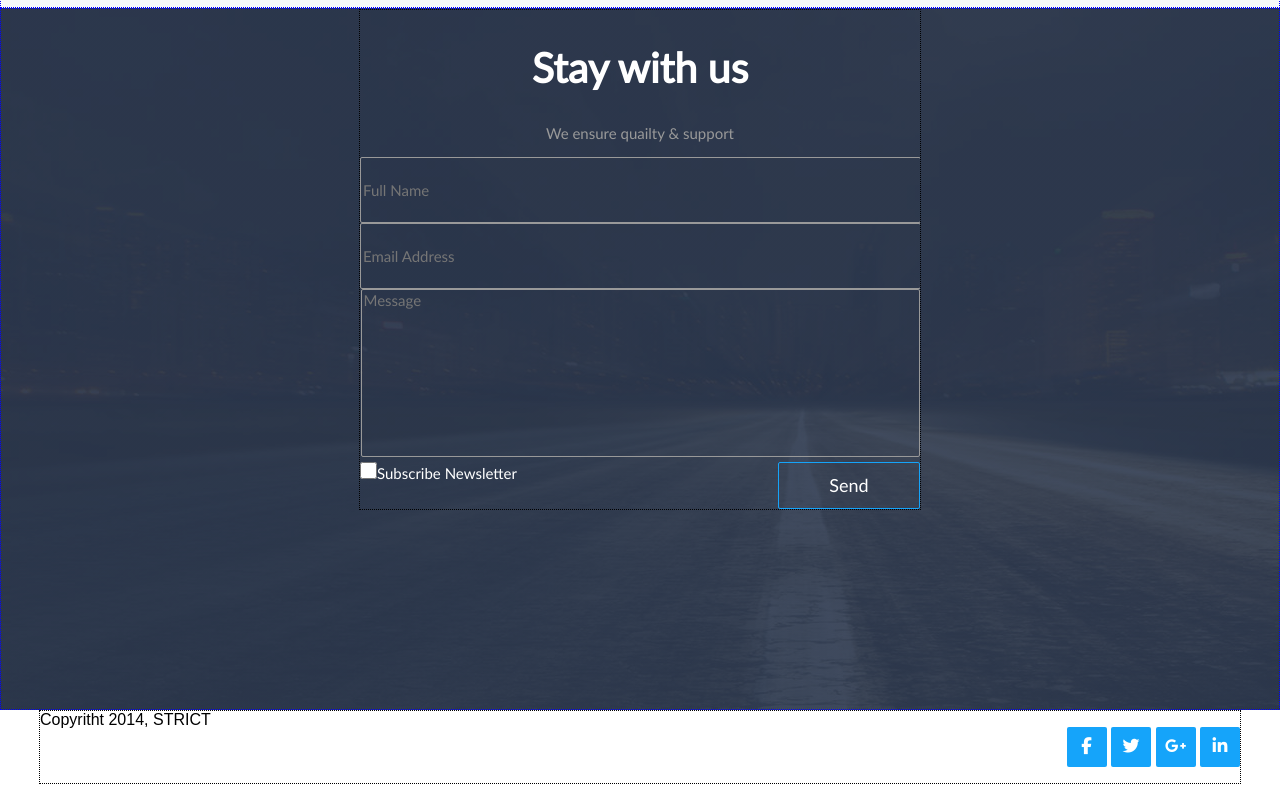
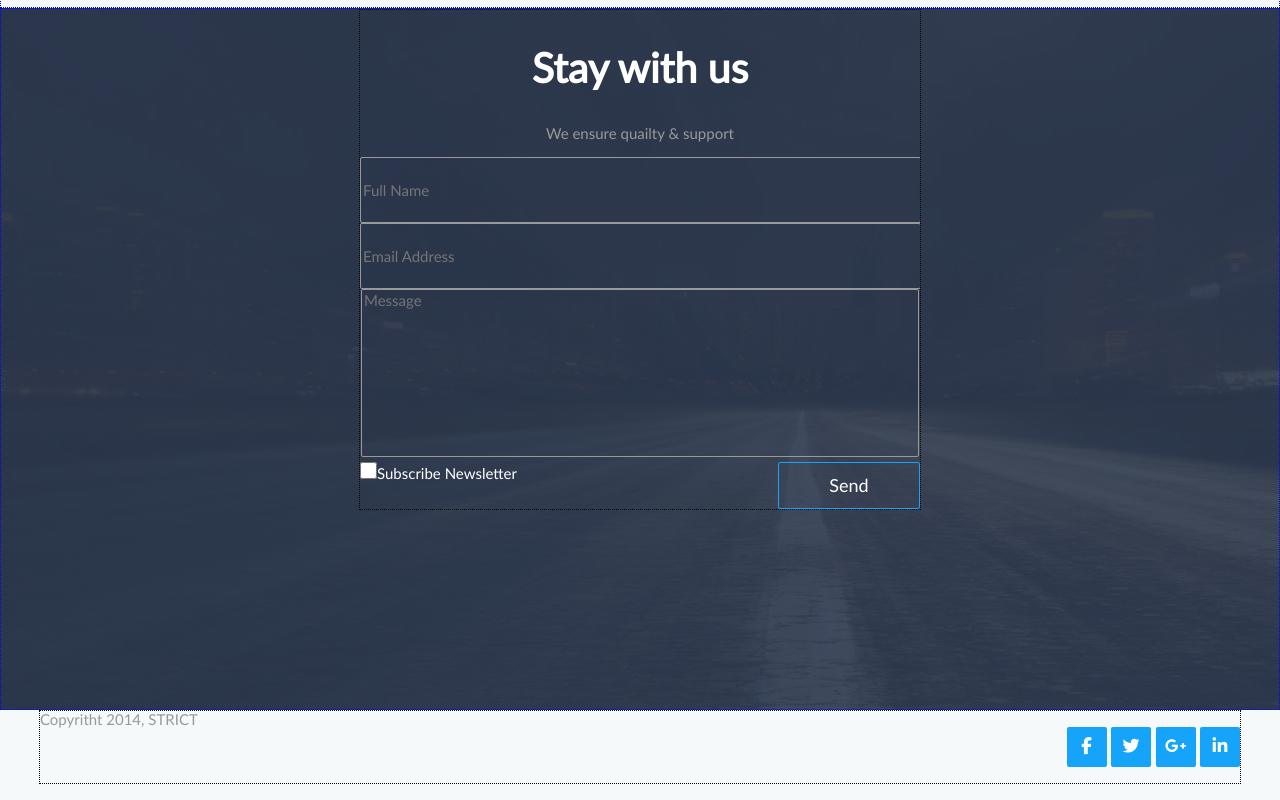
Before and after one commit to paxar/HomeWork7, a plain HTML site: page Strict/index.html in a window 1280 px wide. Shown: the part 2479-3279 px from the top of the page. Drawn offline with Linux system fonts and the light colour scheme.

Commit message:
add        _variables.scss

```diff
--- /dev/null
+++ b/Strict/css/_variables.scss
@@ -0,0 +1,3 @@
+$white: white;
+$black: #2d3950;
+$gray: #999;
--- a/Strict/css/style.scss
+++ b/Strict/css/style.scss
@@ -1,5 +1,6 @@
 @import "fonts";
 @import "mixins";
+@import "variables";
 
 
 
@@ -277,7 +278,7 @@ section {
 
   }
   textarea {
-    width: 553px;
+    width: 552px;
     height: 162px; //TEMP!
     border: 1px solid #999;
     border-radius: 2px;
--- a/Strict/index.html
+++ b/Strict/index.html
@@ -206,7 +206,7 @@
         </main>
 
 
-        <footer>
+        <footer class="footer">
             <div class="wrapper">
                 <span>Copyritht 2014, STRICT</span>
 
```
Also changed, not shown: Strict/css/style.css, 1 other file.
